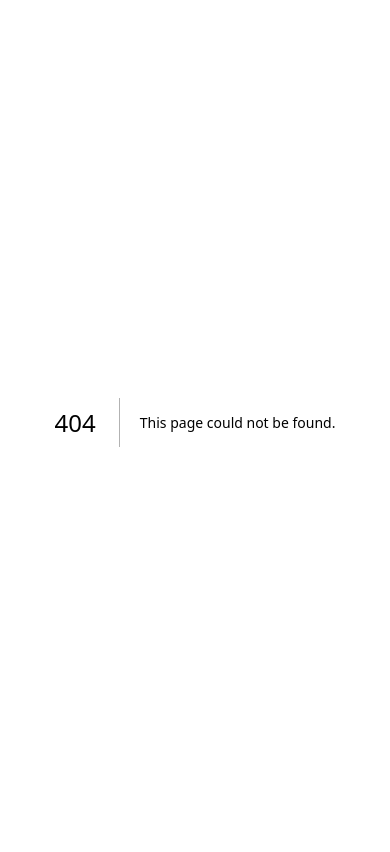
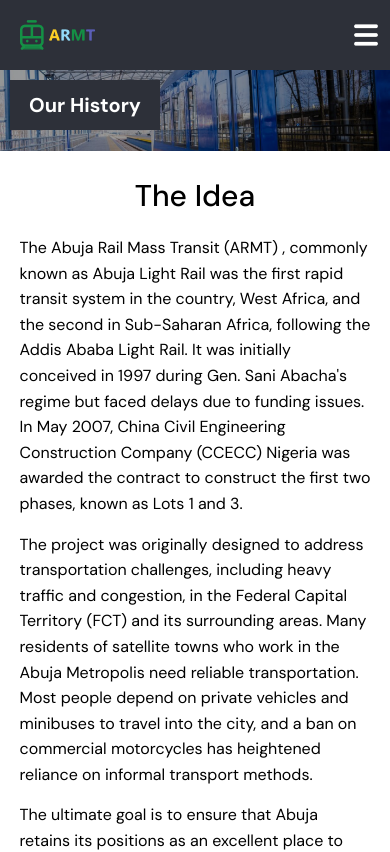
Before and after one commit to AxelCyberEnterprises/armt, a Next.js app: page /history in a window 390 px wide. Before the commit this address had no page. Shown: the top 852 px of the page. Built offline with nearby package versions, Linux system fonts and the light colour scheme.

Commit message:
history page responsive

```diff
--- /dev/null
+++ b/src/app/history/page.css
@@ -0,0 +1,121 @@
+.history__container {
+  display: flex;
+  width: 100%;
+  flex-direction: column;
+}
+.history__container-header {
+  width: 100%;
+}
+.history__container-hero {
+  /* border: 2px solid red; */
+  display: flex;
+  width: 100%;
+  background: url("/history-hero.png");
+  background-size: contain;
+  background-repeat: no-repeat;
+  height: 300px;
+  position: relative;
+  margin-bottom: 25px;
+}
+.history__container-hero_text {
+  position: absolute;
+  top: 30px;
+  left: 30px;
+  background: rgba(45, 48, 57, 1);
+  width: 300px;
+  padding: 12px 20px;
+}
+.history__container-hero_text > p {
+  font-family: 'DM Sans', sans-serif;
+  font-size: 45px;
+  font-weight: 500;
+  line-height: 58.59px;
+  text-align: center;
+  color: rgba(255, 255, 255, 1);
+}
+.history__container-body {
+  display: flex;
+  flex-direction: column;
+  width: 90%;
+  margin-inline: auto;
+  gap: 25px;
+}
+.history__container-body_section1 {
+  display: flex;
+  flex-direction: column;
+  width: 100%;
+  gap:15px;
+}
+.history__container-body_section1 > h2 {
+  font-family: 'DM Sans', sans-serif;
+  font-size: 30px;
+  font-weight: 500;
+  line-height: 48px;
+  text-align: center;
+  color: rgba(0, 0, 0, 1);
+}
+.history__container-body_section1 > p {
+  font-family: 'DM Sans', sans-serif;
+  font-size: 16px;
+  font-weight: 400;
+  line-height: 25.6px;
+  text-align: left;
+  color: rgba(0, 0, 0, 1);
+}
+.history__container-footer{
+  margin-top: 100px;
+  display: flex;
+}
+@media screen and (max-width: 1250px) {
+  .history__container-hero {
+    height: 280px;
+  }
+}
+
+@media screen and (max-width: 1024px) {
+  .history__container-hero {
+    height: 230px;
+  }
+}
+@media screen and (max-width: 890px) {
+  .history__container-hero {
+    height: 200px;
+  }
+}
+@media screen and (max-width: 768px) {
+  .history__container-hero {
+    height: 180px;
+  }
+}
+@media screen and (max-width: 650px) {
+  .history__container-hero {
+    height: 150px;
+  }
+  .history__container-hero_text {
+    position: absolute;
+    top: 10px;
+    left: 10px;
+    width: 200px;
+    padding: 10px 15px;
+  }
+  .history__container-hero_text > p {
+    font-size: 28px;
+    font-weight: 700;
+    line-height: 36.46px;
+  }
+}
+@media screen and (max-width: 450px) {
+  .history__container-hero {
+    height: 100px;
+    margin-bottom: 2px;
+  }
+  .history__container-hero_text {
+    width: 150px;
+  }
+  .history__container-hero_text > p {
+    font-size: 20px;
+    font-weight: 700;
+    line-height: 30.46px;
+    padding: 0px;
+  }
+}
--- /dev/null
+++ b/src/app/history/page.jsx
@@ -0,0 +1,68 @@
+import React from "react"
+import Footer from '@/components/Footer/Footer'
+import Header from '@/components/header/Header'
+import "./page.css"
+
+function page() {
+  return (
+    <div className="history__container">
+      <div className="history__container-header">
+        <Header />
+      </div>
+      <div className="history__container-hero">
+        <div className="history__container-hero_text">
+          <p>Our History</p>
+        </div>
+      </div>
+
+      <div className="history__container-body">
+        <div className="history__container-body_section1">
+          <h2>The Idea</h2>
+          <p>
+            The Abuja Rail Mass Transit (ARMT) , commonly known as Abuja Light Rail was the first rapid transit system in the country, West Africa, and the second in Sub-Saharan Africa, following the Addis Ababa Light Rail. It was initially conceived in 1997 during Gen. Sani Abacha's regime but faced delays due to funding issues. In May 2007, China Civil Engineering Construction Company (CCECC) Nigeria was awarded the contract to construct the first two phases, known as Lots 1 and 3.
+          </p>
+          <p>
+            The project was originally designed to address transportation challenges, including heavy traffic and congestion, in the Federal Capital Territory (FCT) and its surrounding areas. Many residents of satellite towns who work in the Abuja Metropolis need reliable transportation. Most people depend on private vehicles and minibuses to travel into the city, and a ban on commercial motorcycles has heightened reliance on informal transport methods.
+          </p>
+          <p>
+            The ultimate goal is to ensure that Abuja retains its positions as an excellent place to live and work and as a capital that will lead Nigeria in its role as the largest and most dynamic economy in Africa. A reliable rail mass transit will offer many benefits to the city. It will offer a safe and affordable alternative to unsafe public transit. It will offer benefits to the environment by reducing road traffic, gas emission and congestion. It will place Abuja on the world stage as one of the few cities in Africa operating a high railway system.
+          </p>
+        </div>
+
+        <div className="history__container-body_section1">
+          <h2>Bringing it to life</h2>
+          <p>
+            The project was designed to cover a total distance of 290 km (180 mi) and to be developed in six phases. The contract, valued at US$824 million, with 60% of the cost funded by loans from the Exim Bank of China. The loan agreement was signed on November 7, 2012, between Nigeria and the China EXIM Bank. It is a $500 million concessionary loan with a 2.50% interest rate, a seven-year grace period, and a maturity date of September 21, 2032, spanning a 20-year tenure.  Repayment of the loan commenced in March 2020.
+          </p>
+          <p>
+            In July 2018, the 42.5 km (26.4 mi) Lot 1 that have two lines and 12 stations was completed and opened, connecting Abuja City Centre with the Nnamdi Azikiwe International Airport via  the Lagos–Kano standard gauge railway at Idu..  It has stations at  Abuja metro, stadium, Kukwaba I, Kukwaba II, Wupa, Idu, Bassanjiwa and the airport. <br />
+            Lot 2 connects Gwagwa to Nyanya/Karu via the metro station. The Blue Line (Lot 3) was planned to run from Idu to Kubwa, with stops at Idu, Gwagwa, Deidei, Kagini, and Gbazango. Lot 4 extends from Kuje to Karshi, covering the remaining sections of transit-way Line 2. Lot 5 was set to link Kubwa through Bwari to Suleja, while Lot 6 will connect the airport to Dobi via Kuje and Gwagwalada.
+          </p>
+        </div>
+
+        <div className="history__container-body_section1">
+          <h2>Launched and paused</h2>
+          <p>
+            Upon opening in 2018, only the section between Abuja Metro Station and the Airport was operational, with an intermediate station at Idu. The remaining nine stations were originally scheduled to begin operations in 2020 before COVID-19 struck. The rail line operated on a significantly reduced timetable in comparison to other worldwide light rail systems; with three daily departures from Idu to Abuja Metro Station, with two running the full length to the airport, on weekdays only. The delivery of further rolling stock was anticipated to provide services every thirty minutes.
+          </p>
+        </div>
+
+        <div className="history__container-body_section1">
+          <h2>Re-launched and operation commenced</h2>
+          <p>
+            Four years later, on Wednesday, 22nd of May, President Bola Tinubu re-launched the commercial operations of the Abuja Rail Mass Transit System Rehabilitation under the leadership of the Nyesome Wike-led Federal Capital Territory Administration. The minister announced during the ministerial sectorial briefing, that the Abuja Light Rail would offer free rides for two months following its commissioning, stating that residents will begin the use of the Metro rails from Tuesday, the 28th of May.
+          </p>
+          <p>
+            President Bola Tinubu extended this period to seven months, providing free train rides for Abuja residents until the end of the year. He stated, "That will give the people hope and a reason to celebrate”
+          </p>
+        </div>
+      </div>
+
+      <div className="history__container-footer">
+        <Footer />
+      </div>
+    </div>
+  )
+}
+
+export default page
--- a/src/app/maps/page.jsx
+++ b/src/app/maps/page.jsx
@@ -1,5 +1,4 @@
 import Extras from '@/components/Extras/Extras'
-import Footer from '@/components/Footer/Footer'
 import Header from '@/components/header/Header'
 import React from 'react'
 import "./page.css"
```
Also changed, not shown: public/history-hero.png (added).
